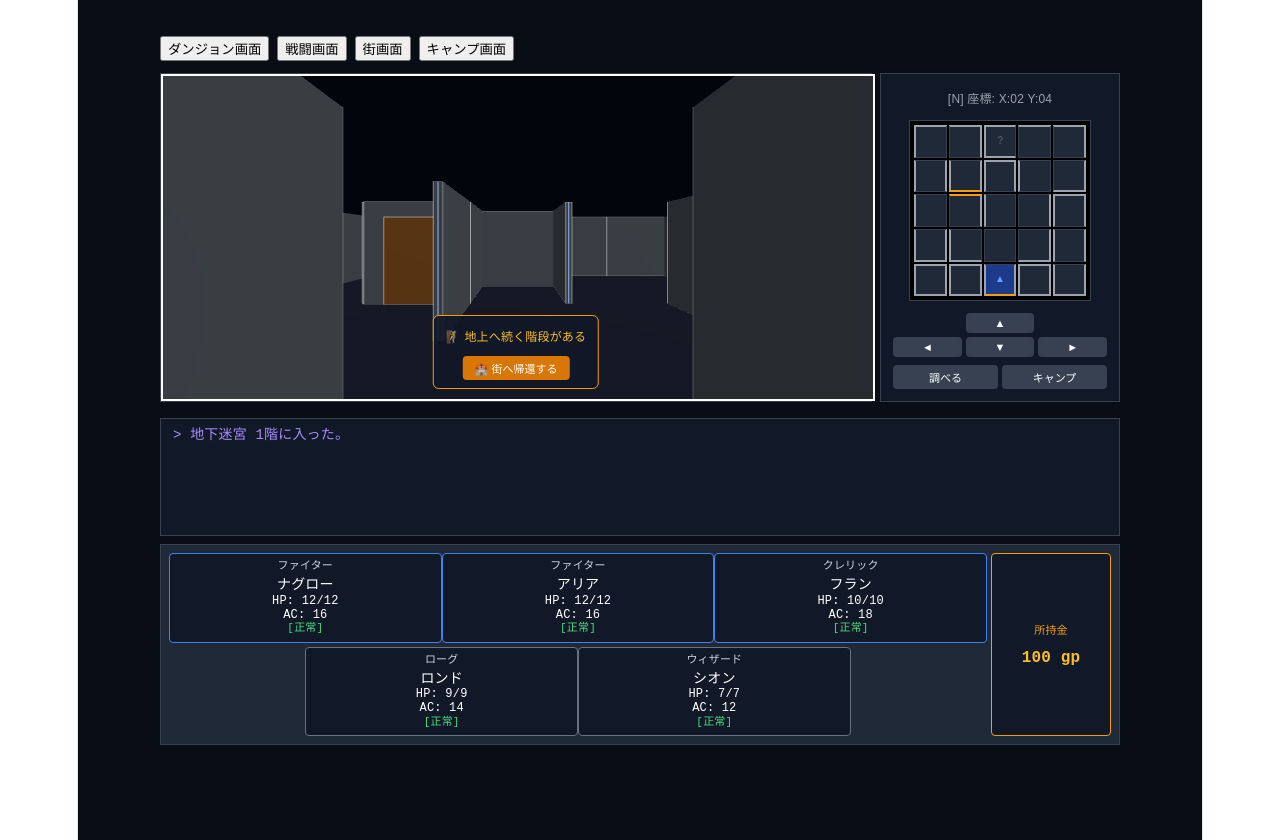
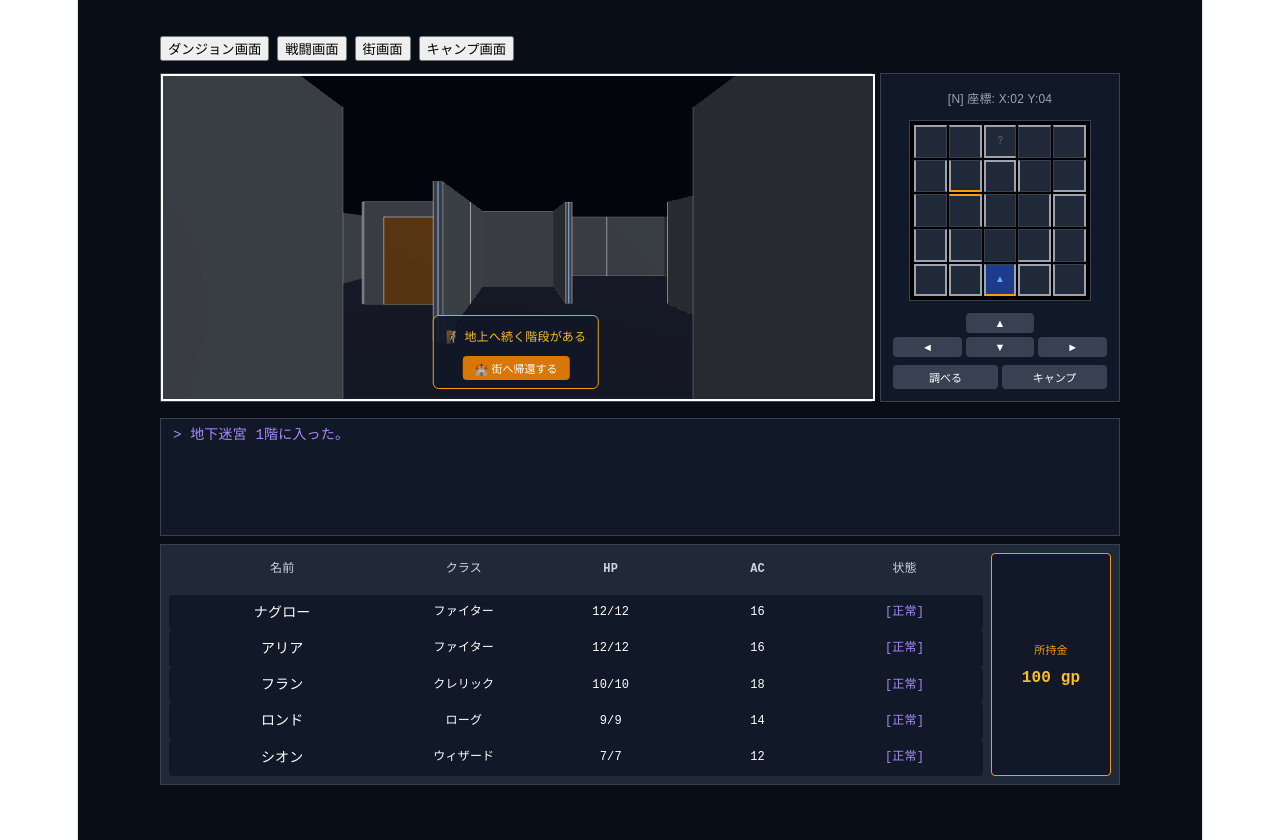
Before and after one commit to ueno-pwcom/wiz5e, a React (Vite) app: page / in a window 1280 px wide. Built offline with nearby package versions, Linux system fonts and the light colour scheme.

Commit message:
ステータス表示変更

```diff
--- a/src/components/StatusPanel.css
+++ b/src/components/StatusPanel.css
@@ -16,72 +16,82 @@
 }
 
 .status-panel-row {
-  display: flex;
-  gap: 0;
-  min-height: 0;
+  display: grid;
+  grid-template-columns: minmax(140px, 1.5fr) minmax(110px, 1fr) 1fr 1fr 1fr;
+  gap: 8px;
+  align-items: center;
+  padding: 8px;
+  background-color: #111827;
+  border-radius: 4px;
+  border: 1px solid transparent;
+  cursor: default;
 }
 
-.status-panel-front-row {
-  justify-content: space-between;
+.status-panel-row-clickable {
+  cursor: pointer;
 }
 
-.status-panel-back-row {
-  justify-content: center;
-  width: 100%;
-  margin: 0 auto;
+.status-panel-row-clickable:hover {
+  background-color: #1f2937;
+  border-color: #60a5fa;
 }
 
-.status-panel-card {
-  background-color: #111827;
-  padding: 6px;
-  border-radius: 4px;
-  min-width: 0;
-  flex: 1 1 0;
+.status-panel-row-header {
+  font-weight: bold;
+  color: #cbd5e1;
+  background-color: transparent;
+  border-color: transparent;
+  cursor: default;
 }
 
-.status-panel-card-front {
-  border: 1px solid #3b82f6;
-}
-
-.status-panel-card-back {
-  border: 1px solid #6b7280;
-}
-
-.status-panel-card-current {
-  border: 2px solid #38bdf8;
+.status-panel-row-current {
+  border-color: #38bdf8;
   box-shadow: 0 0 0 4px rgba(56, 189, 248, 0.18);
 }
 
-.status-panel-card-down {
-  border: 1px solid #ef4444;
+.status-panel-row-down {
+  border-color: #ef4444;
 }
 
-.status-panel-card-half {
-  border: 1px solid #f59e0b;
+.status-panel-row-half {
+  border-color: #f59e0b;
 }
 
-.status-panel-card-header {
+.status-panel-cell {
+  font-size: 12px;
+  line-height: 1.3;
+}
+
+.status-panel-cell-name {
+  display: flex;
+  flex-direction: column;
+  gap: 2px;
+}
+
+.status-panel-card-name {
+  font-size: 14px;
+  font-weight: bold;
+}
+
+.status-panel-card-class {
   font-size: 11px;
   color: #9ca3af;
 }
 
-.status-panel-card-class {
-  font-size: 11px;
-  color: #cbd5e1;
-  margin-bottom: 4px;
+.status-panel-cell-status {
+  color: #a78bfa;
 }
 
-.status-panel-card-name {
-  font-weight: bold;
-  font-size: 14px;
+.status-panel-row-down .status-panel-cell-status {
+  color: #ef4444;
 }
 
-.status-panel-card-stat {
-  font-size: 12px;
+.status-panel-row-half .status-panel-cell-status {
+  color: #f59e0b;
 }
 
-.status-panel-card-status {
-  font-size: 11px;
+.status-panel-row-header .status-panel-cell-status {
+  color: #cbd5e1;
 }
 
 .status-panel-gold {
--- a/src/components/StatusPanel.tsx
+++ b/src/components/StatusPanel.tsx
@@ -1,6 +1,7 @@
 import React from 'react';
 import type { Character } from '../types/game';
 import { useGameStore } from '../store/useGameStore';
+import './StatusPanel.css';
 
 interface Props {
   party: Character[];
@@ -23,87 +24,58 @@ export const StatusPanel: React.FC<Props> = ({ party, gold }) => {
     rogue: 'ローグ'
   };
 
-  const frontParty = party.filter((char) => char.position === 'front');
-  const backParty = party.filter((char) => char.position === 'back');
-  const backRowWidth = frontParty.length > 0
-    ? `${Math.min(100, (backParty.length / frontParty.length) * 100)}%`
-    : '100%';
-
-  const renderCharacterCard = (char: Character) => {
+  const renderCharacterRow = (char: Character) => {
     const isCurrentTurn = showFocus && char.id === currentTurnId;
     const hpHalfDown = char.hp.current > 0 && char.hp.current <= Math.floor(char.hp.max / 2);
     const isDown = char.hp.current <= 0;
+    const rowClass = [
+      'status-panel-row',
+      scene === 'camp' ? 'status-panel-row-clickable' : '',
+      isCurrentTurn ? 'status-panel-row-current' : '',
+      isDown ? 'status-panel-row-down' : '',
+      hpHalfDown ? 'status-panel-row-half' : ''
+    ].filter(Boolean).join(' ');
+
     return (
       <div
         key={char.id}
-        style={{
-          backgroundColor: '#111827',
-          padding: '6px',
-          borderRadius: '4px',
-          border: isCurrentTurn
-            ? '2px solid #38bdf8'
-            : isDown
-            ? '1px solid #ef4444'
-            : hpHalfDown
-            ? '1px solid #f59e0b'
-            : char.position === 'front'
-            ? '1px solid #3b82f6'
-            : '1px solid #6b7280',
-          boxShadow: isCurrentTurn ? '0 0 0 4px rgba(56, 189, 248, 0.18)' : 'none',
-          cursor: scene === 'camp' ? 'pointer' : 'default',
-          minWidth: 0,
-          flex: '1 1 0'
-        }}
+        className={rowClass}
         onClick={() => {
           if (scene === 'camp') {
             setSelectedCharacterId(char.id);
           }
         }}
       >
-        <div style={{ fontSize: '11px', color: '#cbd5e1', marginBottom: '4px', lineHeight: 1.2 }}>
+        <div className="status-panel-cell status-panel-cell-name">
+          <div className="status-panel-card-name">{char.name}</div>
+        </div>
+        <div className="status-panel-cell status-panel-cell-class">
           {classNames[char.class_id] ?? char.class_id}
         </div>
-        <div style={{ fontWeight: 'bold', fontSize: '14px', lineHeight: 1.15 }}>{char.name}</div>
-        <div style={{ fontSize: '12px', lineHeight: 1.2 }}>HP: {char.hp.current}/{char.hp.max}</div>
-        <div style={{ fontSize: '12px', lineHeight: 1.2 }}>AC: {char.ac}</div>
-        <div style={{ fontSize: '11px', color: char.is_alive ? '#4ade80' : '#ef4444', lineHeight: 1.2 }}>
-          {char.is_alive ? '[正常]' : '[死亡]'}
-        </div>
+        <div className="status-panel-cell">{char.hp.current}/{char.hp.max}</div>
+        <div className="status-panel-cell">{char.ac}</div>
+        <div className="status-panel-cell status-panel-cell-status">{char.is_alive ? '[正常]' : '[死亡]'}</div>
       </div>
     );
   };
 
   return (
-    <div style={{
-      display: 'grid',
-      gridTemplateColumns: '1fr 120px',
-      gap: '4px',
-      backgroundColor: '#1f2937',
-      padding: '8px',
-      border: '1px solid #374151',
-      color: '#fff',
-      fontFamily: 'monospace'
-    }}>
-      <div style={{ display: 'flex', flexDirection: 'column', gap: '4px' }}>
-        <div style={{ display: 'flex', justifyContent: 'space-between', gap: 0, minHeight: 0 }}>
-          {frontParty.map((char) => renderCharacterCard(char))}
+    <div className="status-panel">
+      <div className="status-panel-left">
+        <div className="status-panel-row status-panel-row-header">
+          <div className="status-panel-cell status-panel-cell-name">名前</div>
+          <div className="status-panel-cell status-panel-cell-class">クラス</div>
+          <div className="status-panel-cell">HP</div>
+          <div className="status-panel-cell">AC</div>
+          <div className="status-panel-cell status-panel-cell-status">状態</div>
         </div>
-        <div style={{ display: 'flex', justifyContent: 'center', gap: 0, width: backRowWidth, minHeight: 0, margin: '0 auto' }}>
-          {backParty.map((char) => renderCharacterCard(char))}
+        <div className="status-panel-table">
+          {party.map(renderCharacterRow)}
         </div>
       </div>
-      <div style={{
-        backgroundColor: '#111827',
-        padding: '6px',
-        borderRadius: '4px',
-        border: '1px solid #f59e0b',
-        display: 'flex',
-        flexDirection: 'column',
-        justifyContent: 'center',
-        alignItems: 'center'
-      }}>
-        <div style={{ fontSize: '11px', color: '#f59e0b' }}>所持金</div>
-        <div style={{ fontWeight: 'bold', fontSize: '16px', color: '#fbbf24' }}>{gold} gp</div>
+      <div className="status-panel-gold">
+        <div className="status-panel-gold-label">所持金</div>
+        <div className="status-panel-gold-value">{gold} gp</div>
       </div>
     </div>
   );
```
